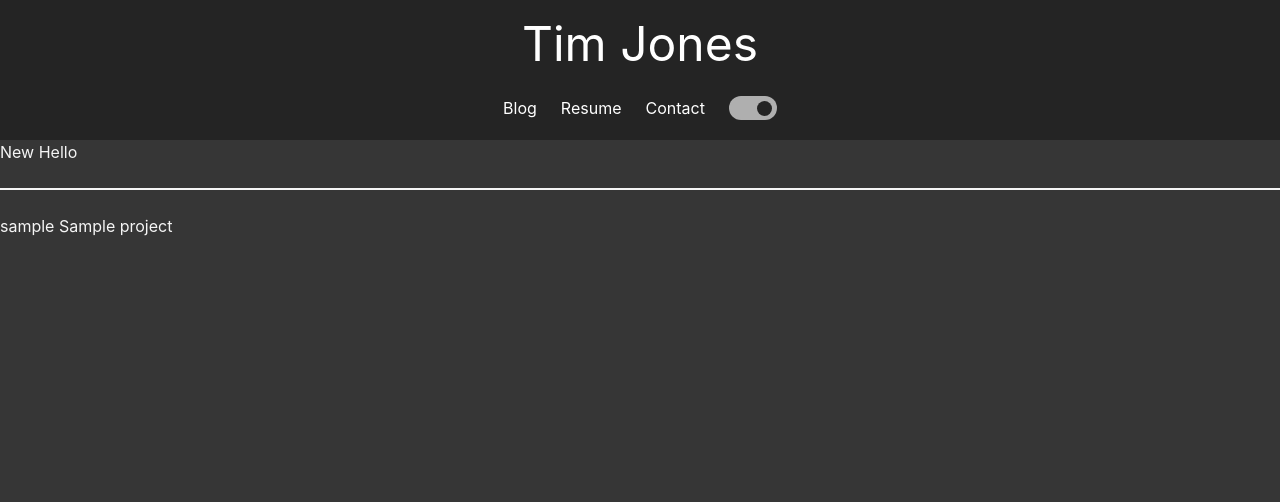
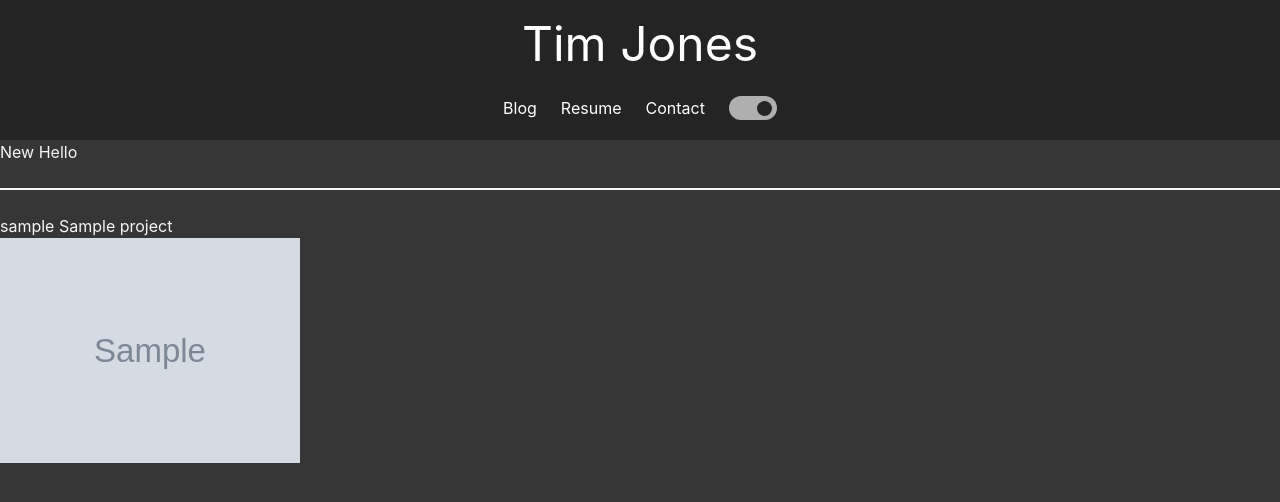
Before and after one commit to timjonez/django_htmx, a Django app: page / in a window 1280 px wide. Shown: the top 502 px of the page. Run offline with Django 3.2, Linux system fonts and the light colour scheme; tables that the repository leaves empty hold one stand-in row (values such as "Sample post"); grey boxes marked "Sample" are stand-in pictures.

Commit message:
adjust project list template

```diff
--- a/projects/templates/projects/projects_list.html
+++ b/projects/templates/projects/projects_list.html
@@ -5,5 +5,8 @@
     {% for project in projects %}
         <hr>
         <h2>{{ project.slug }} {{ project.title }}</h2>
+        {% for pic in project.pictures.all %}
+            <img src="{{ pic.image.url }}" width="300">
+        {% endfor %}
     {% endfor %}
 {% endblock %}
```
